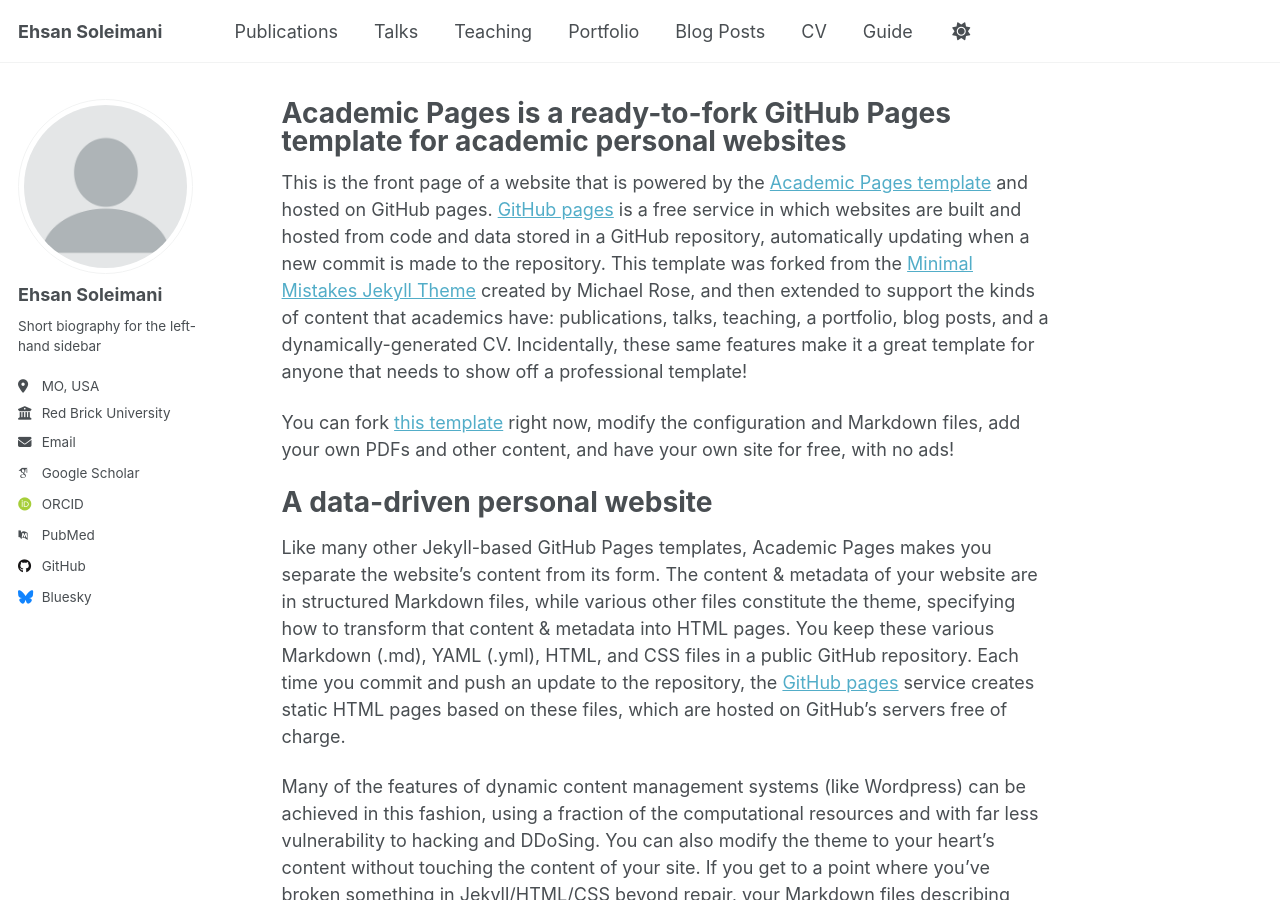
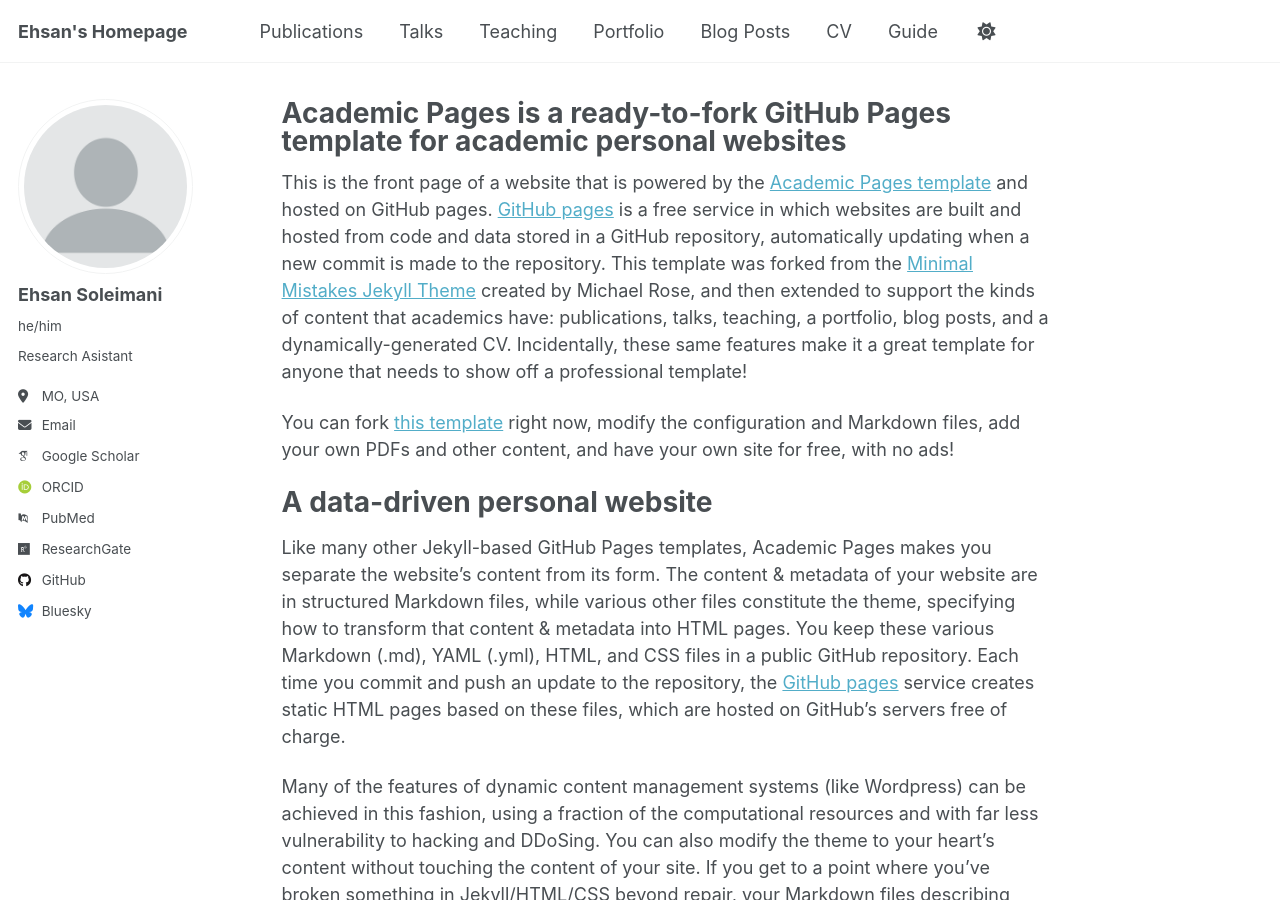
Before and after one commit to EhsanSoleimani1998/EhsanSoleimani1998.github.io, a Jekyll site: the page built from _pages/about.md, in a window 1280 px wide and 900 px high. Built offline with Jekyll 4.4.1, drawn with Linux system fonts in a browser that asks for light colours; some web fonts are replaced; a script that is not in the unit is left out.

Commit message:
Update _config.yml

```diff
--- a/_config.yml
+++ b/_config.yml
@@ -9,7 +9,7 @@
 # Basic Site Settings
 locale                   : "en-US"
 site_theme               : "default"
-title                    : "Ehsan Soleimani"
+title                    : "Ehsan's Homepage"
 title_separator          : "-"
 name                     : &name "Ehsan Soleimani"
 description              : &description "personal description"
@@ -24,22 +24,22 @@ author:
   # Biographic information
   avatar           : "profile.png"
   name             : "Ehsan Soleimani"
-  pronouns         : # example: "she/her"
-  bio              : "Short biography for the left-hand sidebar"
+  pronouns         : "he/him" # example: "she/her"
+  bio              : "Research Asistant"
   location         : "MO, USA"
-  employer         : "Red Brick University"
+  employer         :
   uri              : # URL
   email            : "ehsansoleimani1998@gmail.com"
 
   # Academic websites
   academia         : # URL
   arxiv            : # URL - Update with the correct link to your profile
-  googlescholar    : "https://scholar.google.com/citations?user=PS_CX0AAAAAJ"
+  googlescholar    : "https://scholar.google.com/citations?user=sabcQeYAAAAJ&hl=en&inst=15611845720231691803"
   impactstory      : # URL
-  orcid            : "http://orcid.org/yourorcidurl"
+  orcid            : "https://orcid.org/0000-0002-9198-5794"
   semantic         : # URL
   pubmed           : "https://www.ncbi.nlm.nih.gov/pubmed/?term=john+snow"
-  researchgate     : # URL
+  researchgate     : "https://www.researchgate.net/profile/Ehsan-Soleimani-4?ev=hdr_xprf" # URL
   scopus           : # URL
 
   # Repositories and software development
```
